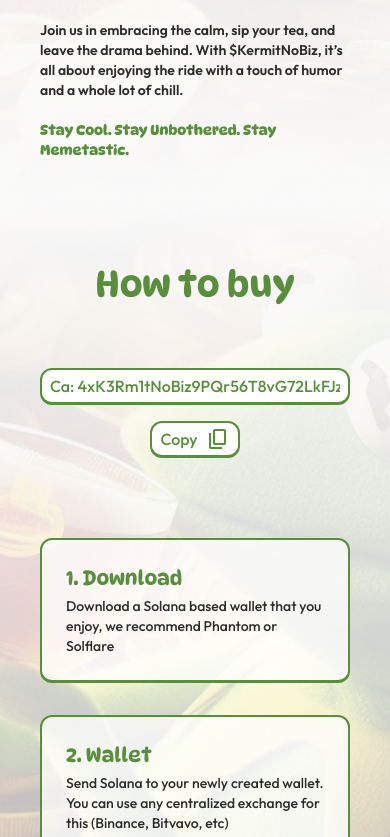
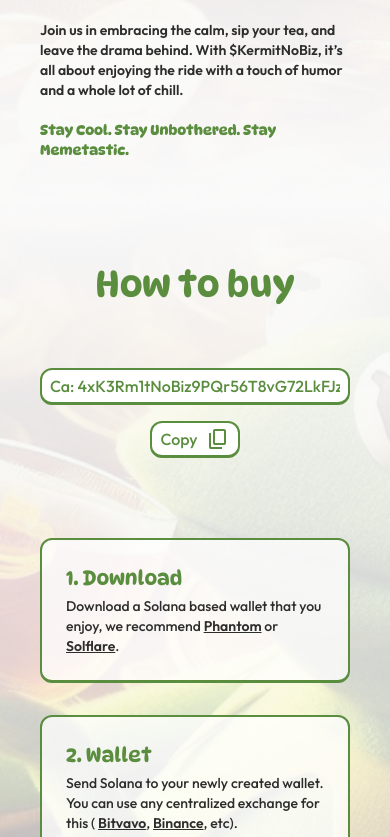
Before and after one commit to IzzetGunturk/Kermitnobiz, a Next.js app: page / in a window 390 px wide. Shown: the part 1844-2681 px from the top of the page. Built offline with nearby package versions, Linux system fonts and the light colour scheme.

Commit message:
Footer done

```diff
--- a/src/components/cards.tsx
+++ b/src/components/cards.tsx
@@ -4,7 +4,7 @@ import Cardspng from '../../public/Cards.png';
 
 const Cards = () => {
 return (
-<section className="relative w-full min-h-screen pt-16">
+<section className="relative w-full min-h-screen pt-16 pb-16">
     <div className="absolute inset-0">
         <Image src={Cardspng} alt='Cards' className='w-full h-full object-cover' />
     </div>
@@ -29,40 +29,40 @@ return (
             </button>
         </div>
         <div className="mt-20 grid grid-cols-1 gap-8 md:grid-cols-2 lg:grid-cols-4 mx-auto relative">
-            <div className="flex">
+            <div className="md:flex">
                 <div className="bg-[#ffffffc0] border-primary border-t-2 border-l-2 border-r-2 border-b-[3px] rounded-xl p-6">
 
                     <h2 className="text-xl text-primary font-dynapuff font-medium">1. Download</h2>
 
                     <p className="mt-1 text-sm text-secondary font-outfit font-medium">
-                    Download a Solana based wallet that you enjoy, we recommend Phantom or Solflare
+                        Download a Solana based wallet that you enjoy, we recommend <a className='underline font-semibold hover:text-primary transition duration-200' href='https://phantom.app/'>Phantom</a> or <a className='underline font-semibold hover:text-primary transition duration 200' href='https://solflare.com/'>Solflare</a>.
                     </p>
                 </div>
             </div>
 
-            <div className="flex">
+            <div className="md:flex">
                 <div className="bg-[#ffffffc0] border-primary border-t-2 border-l-2 border-r-2 border-b-[3px] rounded-xl p-6">
 
                     <h2 className="text-xl text-primary font-dynapuff font-medium">2. Wallet</h2>
 
                     <p className="mt-1 text-sm text-secondary font-outfit font-medium">
-                        Send Solana to your newly created wallet. You can use any centralized exchange for this (Binance, Bitvavo, etc)
+                        Send Solana to your newly created wallet. You can use any centralized exchange for this ( <a className='underline font-semibold hover:text-primary transition duration-200' href='https://bitvavo.com/nl/'>Bitvavo</a>, <a className='underline font-semibold hover:text-primary transition duration-200' href='https://www.binance.com/en'>Binance</a>, etc).
                     </p>
                 </div>
             </div>
 
-            <div className="flex">
+            <div className="md:flex">
                 <div className="bg-[#ffffffc0] border-primary border-t-2 border-l-2 border-r-2 border-b-[3px] rounded-xl p-6">
 
                     <h2 className="text-xl text-primary font-dynapuff font-medium">3. Connect</h2>
 
                     <p className="mt-1 text-sm text-secondary font-outfit font-medium">
-                        Head on over to pump.fun. You will be asked to connect your wallet, use your newly created wallet for this
+                        Head on over to pump.fun. You will be asked to connect your wallet, use your newly created wallet for this.
                     </p>
                 </div>
             </div>
 
-            <div className="flex">
+            <div className="md:flex">
                 <div className="bg-[#ffffffc0] border-primary border-t-2 border-l-2 border-r-2 border-b-[3px] rounded-xl p-6">
 
                     <h2 className="text-xl text-primary font-dynapuff font-medium">4. Buy</h2>
--- a/src/layout/footer.tsx
+++ b/src/layout/footer.tsx
@@ -1,9 +1,38 @@
 import React from 'react';
+import Slider from '@/components/slider';
+
+const Footer = () => {
 
 return (
-<footer className='bg-primary'>
-
+<>
+<footer className='bg-primary p-10 flex flex-col gap-6 justify-center items-center text-center'>
+    <div className='font-dynapuff text-bold text-5xl text-white'>
+        Follow us
+    </div>
+    <div className='font-dynapuff text-bold text-2xl text-[#ffffffa2] flex'>
+        Join the $KERMITNOBIT community
+    </div>
+    <div className="flex items-center gap-10">
+        <div className="flex flex-row gap-3">
+            <a href="" className="border-white border-2 hover:bg-white rounded-full transition duration-200">
+                <svg className='fill-white hover:fill-primary' height="32" viewBox="0 0 32 32" width="32"
+                    xmlns="http://www.w3.org/2000/svg">
+                    <path
+                        d="m8.09992 15.7083c4.29498-1.8712 7.15898-3.1049 8.59198-3.7009 4.0915-1.7018 4.9416-1.9974 5.4958-2.0073.1218-.00205.3943.0282.5709.1714.149.1209.19.2843.2097.399.0196.1146.044.3759.0246.58-.2217 2.3296-1.1811 7.983-1.6692 10.5922-.2065 1.1041-.6132 1.4743-1.0069 1.5105-.8555.0787-1.5052-.5654-2.3339-1.1086-1.2967-.85-2.0292-1.3792-3.2879-2.2086-1.4546-.9586-.5116-1.4854.3174-2.3464.2169-.2253 3.9866-3.6541 4.0595-3.9652.0092-.0389.0176-.1839-.0685-.2605-.0862-.0765-.2133-.0503-.3051-.0295-.13.0295-2.2015 1.3987-6.2144 4.1075-.588.4038-1.1206.6005-1.5977.5902-.5261-.0114-1.53798-.2975-2.29022-.542-.92265-.2999-1.65596-.4585-1.5921-.9678.03326-.2653.3986-.5367 1.09604-.814z" />
+                </svg>
+            </a>
+            <a href="" className="border-white border-2 hover:bg-white rounded-full transition duration-200">
+                <svg className='fill-white hover:fill-primary' width="32" height="32" viewBox="0 0 167 154" fill="none"
+                    xmlns="http://www.w3.org/2000/svg">
+                    <path
+                        d="M93.8804 68.7359L134.465 23H124.851L89.5967 62.7037L61.4602 23H29L71.5572 83.0448L29 131H38.6138L75.8191 89.0626L105.54 131H138M42.0836 30.0285H56.8531L124.844 124.317H110.071" />
+                </svg>
+            </a>
+        </div>
+    </div>
 </footer>
+<Slider />
+</>
 
 )}
 
--- a/src/pages/index.tsx
+++ b/src/pages/index.tsx
@@ -4,6 +4,7 @@ import Hero from '@/components/hero';
 import Slider from '@/components/slider';
 import About from '@/components/about';
 import Cards from '@/components/cards';
+import Footer from '@/layout/footer';
 
 function index() {
   return (
@@ -13,6 +14,7 @@ function index() {
     <Slider />
     <About />
     <Cards />
+    <Footer />
     </>
   )
 }
```
